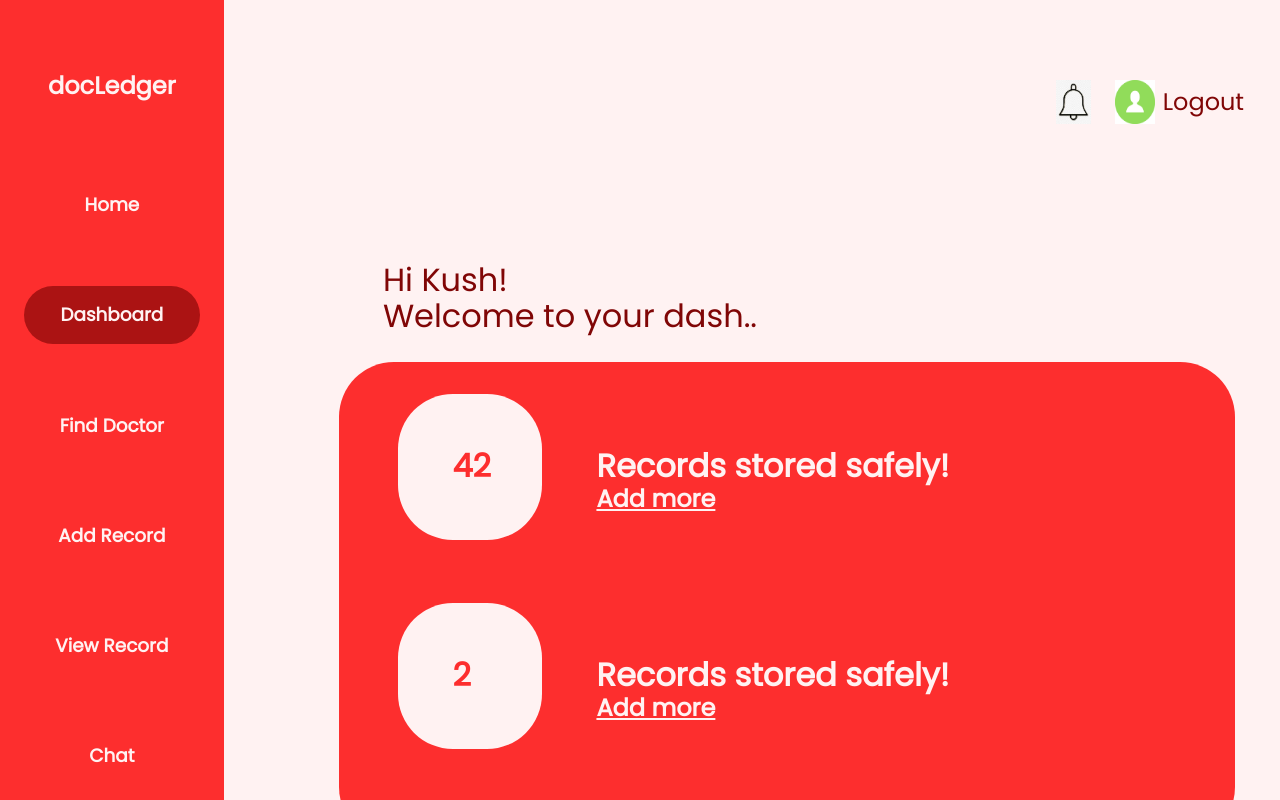
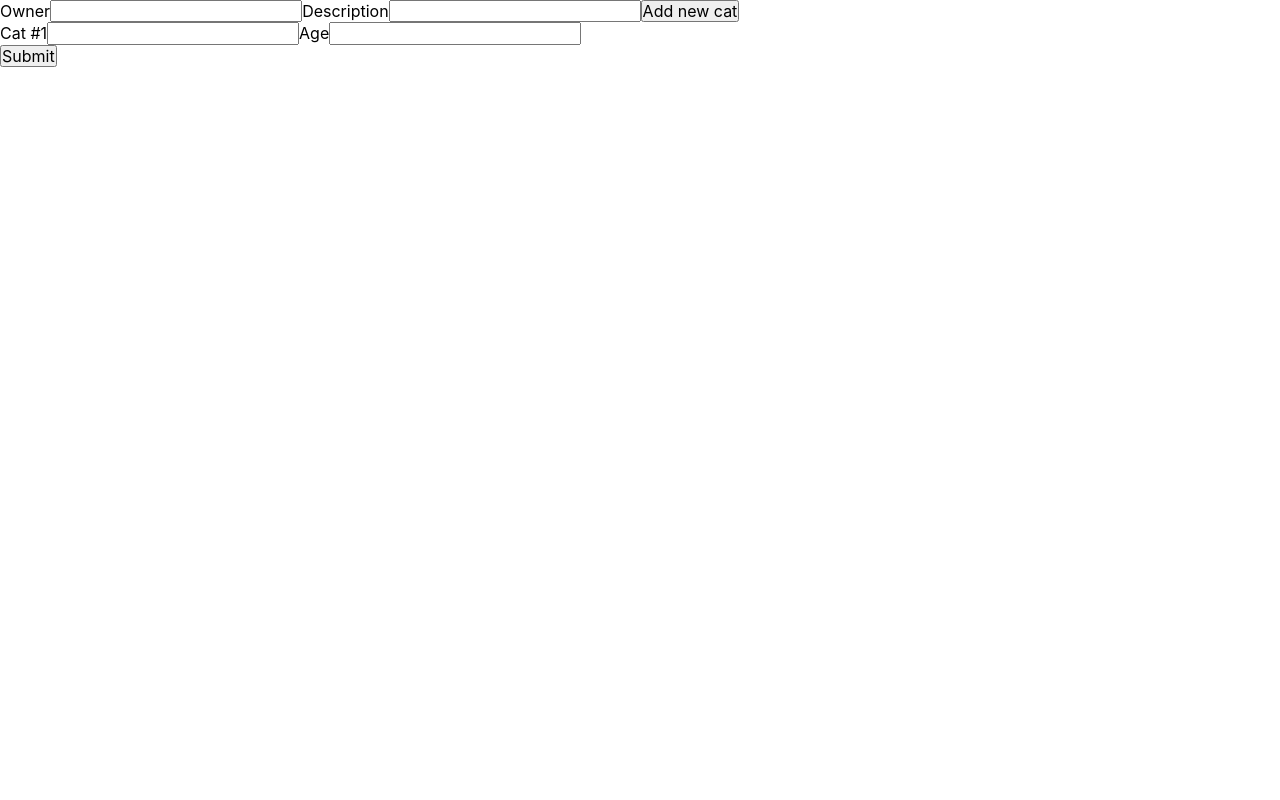
Before and after one commit to kush-daga/SIH2020, a React (Create React App) app in the folder dl/: page / in a window 1280 px wide. Built offline with nearby package versions, Linux system fonts and the light colour scheme.

Commit message:
Symptom Checker UI started

```diff
--- a/dl/src/App.js
+++ b/dl/src/App.js
@@ -8,6 +8,7 @@ import Dashboard from "./components/Dashboard/Dashboard";
 import AddRecord from "./components/AddRecord/AddRecord";
 import FindDoctor from "./components/FindDoctor/FindDoctor";
 import SymCheck from "./components/SymCheck/SymCheck";
+import Form from "./components/DynamicForm/DynamicForm";
 
 class App extends Component {
 
@@ -23,10 +24,11 @@ class App extends Component {
     return(
       // <Docs />
       // <Signup />
-       <Dashboard />
+      //  <Dashboard />
       // <AddRecord />
       // <FindDoctor />
       // <SymCheck />
+      <Form />
     )
   }
 }
--- a/dl/src/components/AddRecord/AddRecord.js
+++ b/dl/src/components/AddRecord/AddRecord.js
@@ -8,7 +8,7 @@ const AddRecord = () => {
 
     return(
         <ContainerAR>
-            <div className="Left flex flex-column" style={{width:"20%"}}>
+            <div className="Left flex flex-column" style={{width:"20%",overflowY:"scroll"}}>
                 <ul>
                     <li style={{fontSize:"x-large",fontWeight:"bold"}}>
                         docLedger
@@ -33,7 +33,7 @@ const AddRecord = () => {
                     </li>
                 </ul>
             </div>
-            <div className="Right flex flex-column" style={{backgroundColor:"#fff2f2",color:"#800606",width:"100%",overflow:"hidden"}}>
+            <div className="Right flex flex-column" style={{backgroundColor:"#fff2f2",color:"#800606",width:"100%",overflow:"scroll"}}>
                 <div style={{display:"flex",fontSize:"x-large",paddingLeft:"65vw",paddingTop:"10vh"}}>
                     <img src={img2} width="35vw" height="auto" style={{paddingRight:"1em"}}/>
                     <img src={img1} width="40vw" />
--- a/dl/src/components/Dashboard/Dashboard.js
+++ b/dl/src/components/Dashboard/Dashboard.js
@@ -41,7 +41,7 @@ const Dashboard = () => {
                 </div>
                 <div className="Up flex" style={{padding:"10px",paddingLeft:"100px"}}>
                     <div className="WelcomeText pa3" style={{fontSize:"xx-large",textAlign:"justify", paddingTop:"4em", paddingLeft:"1.85em"}}>
-                        Hi Kush! <br /> Welcome to your dash..
+                        Hi Kush! <br /> Welcome to your dashboard!
                     </div>
                 </div>
                 <div className="flex" style={{paddingTop:"0.05em",paddingLeft:"70px", justifyContent:"center"}}>
--- a/dl/src/components/Docs/Docs.css
+++ b/dl/src/components/Docs/Docs.css
@@ -9,8 +9,6 @@
     background-color: #fd2e2e;
     display: fixed;
     padding: 80px;
-    padding-top: 20%;
-    text-align: center;
     font-size: 64px;
     color: #fff2f2;
 }
--- a/dl/src/components/Docs/Docs.jsx
+++ b/dl/src/components/Docs/Docs.jsx
@@ -8,55 +8,29 @@ const Docs = () => {
     return (
         <ContainerDocs>
             <LeftDocs>
-                <p style={{ fontWeight: "bold", color: "#fff2f2" }}>
+                <p style={{ fontSize:"5em",fontWeight: "700", color: "#fff2f2",marginBottom:"0.1em",marginTop:"1.25em" }}>
                     docLedger
                 </p>
-                <p style={{fontSize: "20px",color:"#FFC1C1"}}>
+                <p style={{fontSize: "1.3em",color:"#FFC1C1"}}>
                 "Your health records, our security"
                 </p>
 
                 <Button>
-                    <button type="button" className="link ph3 pv2 mb2 dib white" style={{backgroundColor:"#FFA82E",color:"#fd2e2e",fontFamily:"Poppins",borderRadius:"14px",fontWeight:"bold",boxShadow:"2px 2px #FFA82E",textShadow:"1px 1px #fd2e2e",width:"150px",wordSpacing:"10px"}}>
                         Log In
-                    </button>
                 </Button>
             </LeftDocs>
 
             <RightDocs>
                 <HeadingDocs>
-                    <p>
-                        <b>What exactly is docLedger?</b>
+                    <p className="mt6">
+                        What exactly is docLedger?
                     </p>
                 </HeadingDocs>
                 <DataDocs>
                     <p>
-                        This is what you get when you do something insane.....
-                        <br /> Something amazing
+                        Lorem ipsum dolor, sit amet consectetur adipisicing elit. Natus molestias culpa, repellendus aut iure laudantium nesciunt! Non iure est exercitationem facere magnam maiores. Architecto, ad quis! Dolorem dignissimos omnis, molestiae accusamus voluptatum, rerum consectetur vitae, sit repudiandae perferendis autem placeat? Quidem facilis ea, fugit quo veritatis neque? Alias doloremque, praesentium totam, nostrum corrupti, nihil commodi ad nisi sapiente odit dolorem. Omnis, dolore adipisci commodi maxime officia necessitatibus possimus. Beatae minus suscipit veritatis reiciendis corrupti maiores, ab provident alias labore debitis repudiandae eveniet nihil aperiam dolores numquam maxime ipsa, nam laboriosam quo. Eius ea neque odio culpa sit distinctio impedit adipisci.
                     </p>
-                    <p>
-                        This is what you get when you do something insane.....
-                        <br /> Something amazing
-                    </p>
-                    <p>
-                        This is what you get when you do something insane.....
-                        <br /> Something amazing
-                    </p>
-                    <p>
-                        This is what you get when you do something insane.....
-                        <br /> Something amazing
-                    </p>
-                    <p>
-                        This is what you get when you do something insane.....
-                        <br /> Something amazing
-                    </p>
-                    <p>
-                        This is what you get when you do something insane.....
-                        <br /> Something amazing
-                    </p>
-                    <p>
-                        This is what you get when you do something insane.....
-                        <br /> Something amazing
-                    </p>
+
 
                 </DataDocs>
                 <HeadingDocs>
@@ -64,20 +38,7 @@ const Docs = () => {
                         <b>Technology behind this marvel</b>
                     </p>
                 </HeadingDocs>
-                <DataDocs>
-                    IPFS: The interplanetary file system
-                    <br />
-                    <img
-                        src={img1}
-                        alt="clinic"
-                        data-placement="bottom"
-                        data-toggle="popover"
-                        data-trigger="hover"
-                        aria-hidden="true"
-                        title data-content="A vast majority of us are fools and good for nothing people"
-                        data-original-title="Clinics"
-                     />
-                </DataDocs>
+
             </RightDocs>
         </ContainerDocs>
     );
@@ -89,46 +50,45 @@ const ContainerDocs = styled.div`
     height: 100vh;
 `;
 const LeftDocs = styled.div`
-    flex: 1;
+    flex: 2;
     display: flex;
     flex-direction: column;
     width: 30%;
     background-color: #fd2e2e;
-    overflow: hidden;
-    padding: 80px;
-    padding-top: 20%;
     text-align: center;
-
-    font-size: 64px;
     color: #fff2f2;
-
 `;
 
 const RightDocs = styled.div`
-    flex: 2;
+    flex: 3;
     overflow-y: scroll;
     background-color: #fff2f2;
     font-family: Poppins;
 `;
 const HeadingDocs = styled.div`
     padding-left: 10%;
-    padding-top: 10%;
+    margin-top: 20px;
     color: #800606;
-    text-decoration: underline;
     font-size: x-large;
+    font-weight: 700;
 `;
 const DataDocs = styled.div`
-    padding-left: 10vw;
-    padding-top: 5%;
-    color: #800606;
+        padding-left: 10%;
+        margin-top: 10px;
+        color: #800606;
+        font-size:large;
+        font-weight: 300;
 `;
-const Button = styled.div`
-    background-color:#fd2e2e;
+const Button = styled.button`
+    background-color:#fff2f2;
     border: none;
-    color: white;
-    padding:120px;
+    color: #800606 ;
+    padding:0.5em 1em 0.5em 1em;
+    margin-top: 20em;
+    margin-left: 80%;
     text-align: center;
     text-decoration: none;
-    display: inline-block;
-    font-size: 30px;
+    font-size: 20px;
+    width: fit-content;
+    border-radius:10px;
 `;
--- /dev/null
+++ b/dl/src/components/DynamicForm/CatInputs.js
@@ -0,0 +1,31 @@
+import React from "react";
+const CatInputs = (props) => {
+  return (
+    props.cats.map((val, idx)=> {
+      let catId = `cat-${idx}`, ageId = `age-${idx}`
+      return (
+        <div key={idx}>
+          <label htmlFor={catId}>{`Cat #${idx + 1}`}</label>
+          <input
+            type="text"
+            name={catId}
+            data-id={idx}
+            id={catId}
+            value={props.cats[idx].name}
+            className="name"
+          />
+          <label htmlFor={ageId}>Age</label>
+          <input
+            type="text"
+            name={ageId}
+            data-id={idx}
+            id={ageId}
+            value={props.cats[idx].age}
+            className="age"
+          />
+        </div>
+      )
+    })
+  )
+}
+export default CatInputs;
--- /dev/null
+++ b/dl/src/components/DynamicForm/DynamicForm.js
@@ -0,0 +1,39 @@
+import React from "react";
+import CatInputs from "./CatInputs";
+class Form extends React.Component {
+  state = {
+    cats: [{name:"", age:""}],
+    owner: "",
+    description: ""
+  }
+    handleChange = (e) => {
+        if (["name", "age"].includes(e.target.className) ) {
+        let cats = [...this.state.cats]
+        cats[e.target.dataset.id][e.target.className] = e.target.value.toUpperCase()
+        this.setState({ cats }, () => console.log(this.state.cats))
+        } else {
+        this.setState({ [e.target.name]: e.target.value.toUpperCase() })
+        }
+    }
+    addCat = (e) => {
+        this.setState((prevState) => ({
+        cats: [...prevState.cats, {name:"", age:""}],
+        }));
+    }
+    handleSubmit = (e) => { e.preventDefault() }
+    render() {
+        let {owner, description, cats} = this.state
+        return (
+        <form onSubmit={this.handleSubmit} onChange={this.handleChange} >
+            <label htmlFor="name">Owner</label>
+            <input type="text" name="owner" id="owner" value={owner} />
+            <label htmlFor="description">Description</label>
+            <input type="text" name="description" id="description" value={description} />
+            <button onClick={this.addCat}>Add new cat</button>
+            <CatInputs cats={cats} />
+            <input type="submit" value="Submit" />
+        </form>
+        )
+    }
+}
+export default Form;
--- a/dl/src/components/Signup/Signup.js
+++ b/dl/src/components/Signup/Signup.js
@@ -11,13 +11,13 @@ const Signup = () => {
                 <p style={{ fontWeight: "bold", color: "#fff2f2" }}>
                     docLedger
                 </p>
-                <p style={{ fontSize: "20px", color: "#FFC1C1" }}>
+                <p style={{ fontSize: "0.25em", color: "#FFC1C1" }}>
                     "Your health records, our security"
                 </p>
                 <Button>
-                    <button type="button" className="link ph3 pv2 mb2 dib white" style={{backgroundColor:"#FFA82E",color:"#fd2e2e",fontFamily:"Poppins",borderRadius:"14px",fontWeight:"bold",boxShadow:"2px 2px #FFA82E",textShadow:"1px 1px #fd2e2e"}}>
+
                         About us
-                    </button>
+
                 </Button>
             </Left>
 
@@ -77,12 +77,10 @@ const Left = styled.div`
     flex-direction: column;
     width: 30%;
     background-color: #fd2e2e;
-    overflow: hidden;
-    padding: 80px;
-    padding-top: 20%;
+    padding-top: 15vh;
     text-align: center;
 
-    font-size: 64px;
+    font-size: 5.5em;
     color: #fff2f2;
 
 `;
@@ -92,13 +90,16 @@ const Right = styled.div`
     background-color: #fff2f2;
     font-family: Poppins;
 `;
-const Button = styled.div`
-    background-color:#fd2e2e;
+const Button = styled.button`
+    background-color:#fff2f2;
     border: none;
-    color: white;
-    padding:120px;
+    color: #800606 ;
+    padding:0.5em 1em 0.5em 1em;
+    margin-top: 20em;
+    margin-left: 80%;
     text-align: center;
     text-decoration: none;
-    display: inline-block;
-    font-size: 30px;
+    font-size: 20px;
+    width: fit-content;
+    border-radius:10px;
 `;
```
